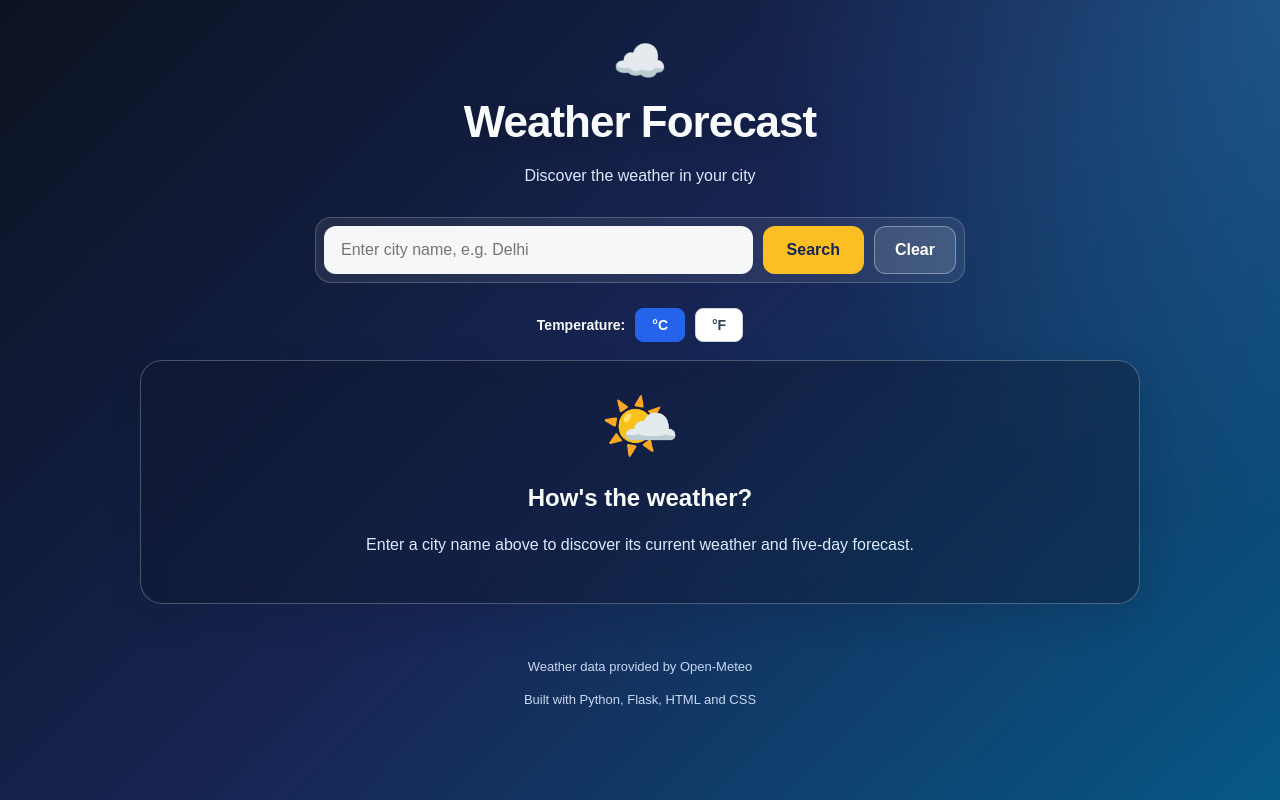
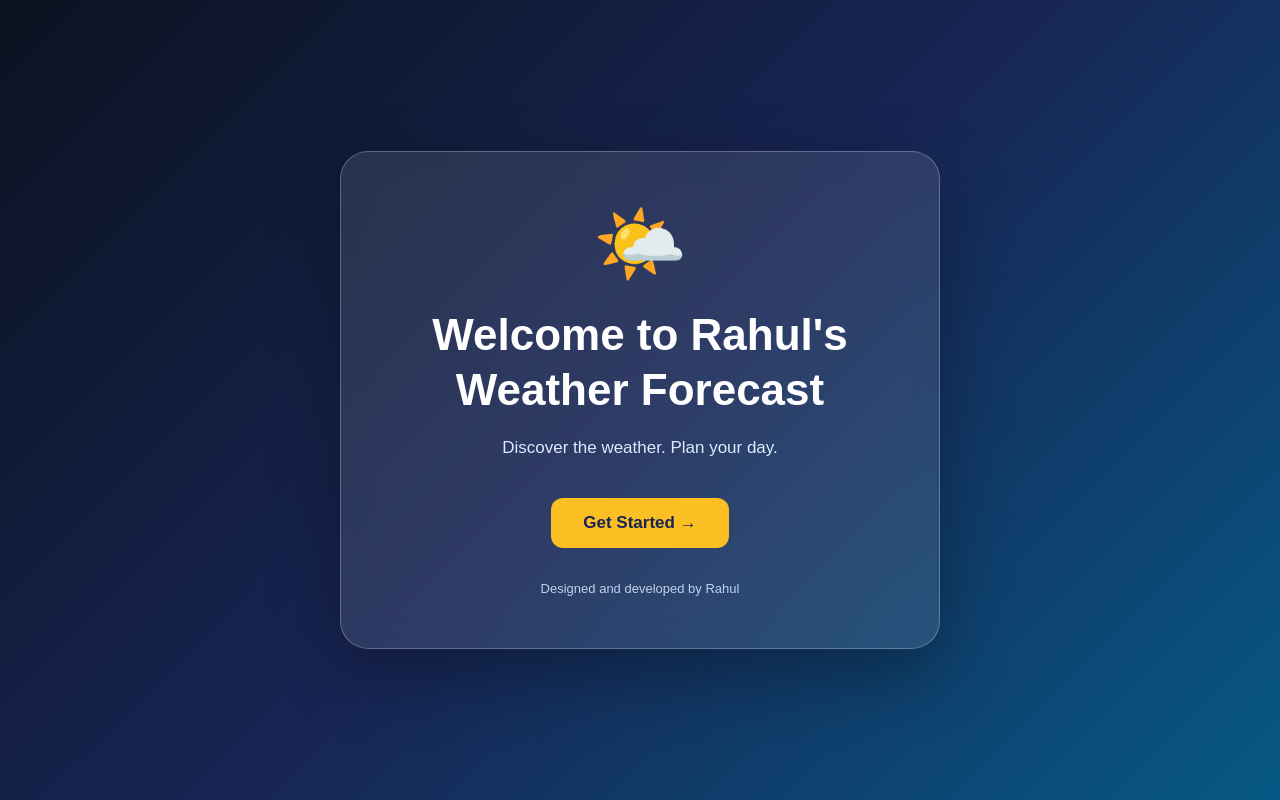
Before and after one commit to rahuldhaka098/WeatherForecastProject, a Flask app: page / in a window 1280 px wide. Run offline with Flask 3, Linux system fonts and the light colour scheme.

Commit message:
Add Rahul welcome screen

```diff
--- a/static/script.js
+++ b/static/script.js
@@ -454,3 +454,18 @@ function updateWeatherBackground() {
 }
 
 updateWeatherBackground();
+
+/* ===== Rahul's Welcome Screen ===== */
+
+const welcomeScreen = document.querySelector("#welcome-screen");
+const getStartedButton = document.querySelector("#get-started-button");
+
+if (welcomeScreen && getStartedButton) {
+    getStartedButton.addEventListener("click", function () {
+        welcomeScreen.classList.add("hide");
+
+        window.setTimeout(function () {
+            welcomeScreen.style.display = "none";
+        }, 500);
+    });
+}
--- a/static/style.css
+++ b/static/style.css
@@ -935,3 +935,105 @@ body.weather-cloudy {
 body.weather-rainy {
     background: linear-gradient(135deg, #243b55, #517fa4);
 }
+
+/* ===== Rahul's Welcome Screen ===== */
+
+.welcome-screen {
+    position: fixed;
+    inset: 0;
+    z-index: 10000;
+    display: flex;
+    justify-content: center;
+    align-items: center;
+    padding: 24px;
+    background: linear-gradient(135deg, #0b1220, #172554, #075985);
+    transition: opacity 0.5s ease, visibility 0.5s ease;
+}
+
+.welcome-screen-card {
+    width: 100%;
+    max-width: 600px;
+    padding: 48px 28px;
+    text-align: center;
+    border: 1px solid rgba(255, 255, 255, 0.25);
+    border-radius: 28px;
+    background: rgba(255, 255, 255, 0.10);
+    box-shadow: 0 25px 70px rgba(0, 0, 0, 0.3);
+    backdrop-filter: blur(15px);
+    animation: welcome-appear 0.7s ease-out;
+}
+
+.welcome-screen-icon {
+    margin-bottom: 18px;
+    font-size: 76px;
+}
+
+.welcome-screen-card h1 {
+    margin: 0 0 16px;
+    color: #ffffff;
+    font-size: clamp(28px, 5vw, 44px);
+    line-height: 1.25;
+}
+
+.welcome-screen-card > p {
+    color: #dbeafe;
+    font-size: 17px;
+    line-height: 1.7;
+}
+
+#get-started-button {
+    margin-top: 18px;
+    padding: 15px 32px;
+    border: none;
+    border-radius: 12px;
+    background: #fbbf24;
+    color: #172554;
+    font-size: 17px;
+    font-weight: bold;
+    cursor: pointer;
+    transition: transform 0.2s ease, background 0.2s ease;
+}
+
+#get-started-button:hover {
+    background: #f59e0b;
+    transform: translateY(-3px);
+}
+
+#get-started-button:focus-visible {
+    outline: 3px solid #ffffff;
+    outline-offset: 4px;
+}
+
+.welcome-screen-card .welcome-screen-credit {
+    margin-top: 30px;
+    margin-bottom: 0;
+    font-size: 13px;
+    opacity: 0.85;
+}
+
+.welcome-screen.hide {
+    opacity: 0;
+    visibility: hidden;
+    pointer-events: none;
+}
+
+@keyframes welcome-appear {
+    from {
+        opacity: 0;
+        transform: translateY(18px);
+    }
+
+    to {
+        opacity: 1;
+        transform: translateY(0);
+    }
+}
+
+@media (prefers-reduced-motion: reduce) {
+    .welcome-screen,
+    .welcome-screen-card,
+    #get-started-button {
+        animation: none;
+        transition: none;
+    }
+}
--- a/templates/index.html
+++ b/templates/index.html
@@ -12,6 +12,19 @@
 </head>
 
 <body>
+
+    <!-- Welcome Screen -->
+    <section id="welcome-screen" class="welcome-screen">
+        <div class="welcome-screen-card">
+            <div class="welcome-screen-icon">🌤️</div>
+            <h1>Welcome to Rahul's Weather Forecast</h1>
+            <p>Discover the weather. Plan your day.</p>
+            <button type="button" id="get-started-button">
+                Get Started →
+            </button>
+            <p class="welcome-screen-credit">Designed and developed by Rahul</p>
+        </div>
+    </section>
 
     <div id="loading-overlay" class="loading-overlay"
         role="status"
```
